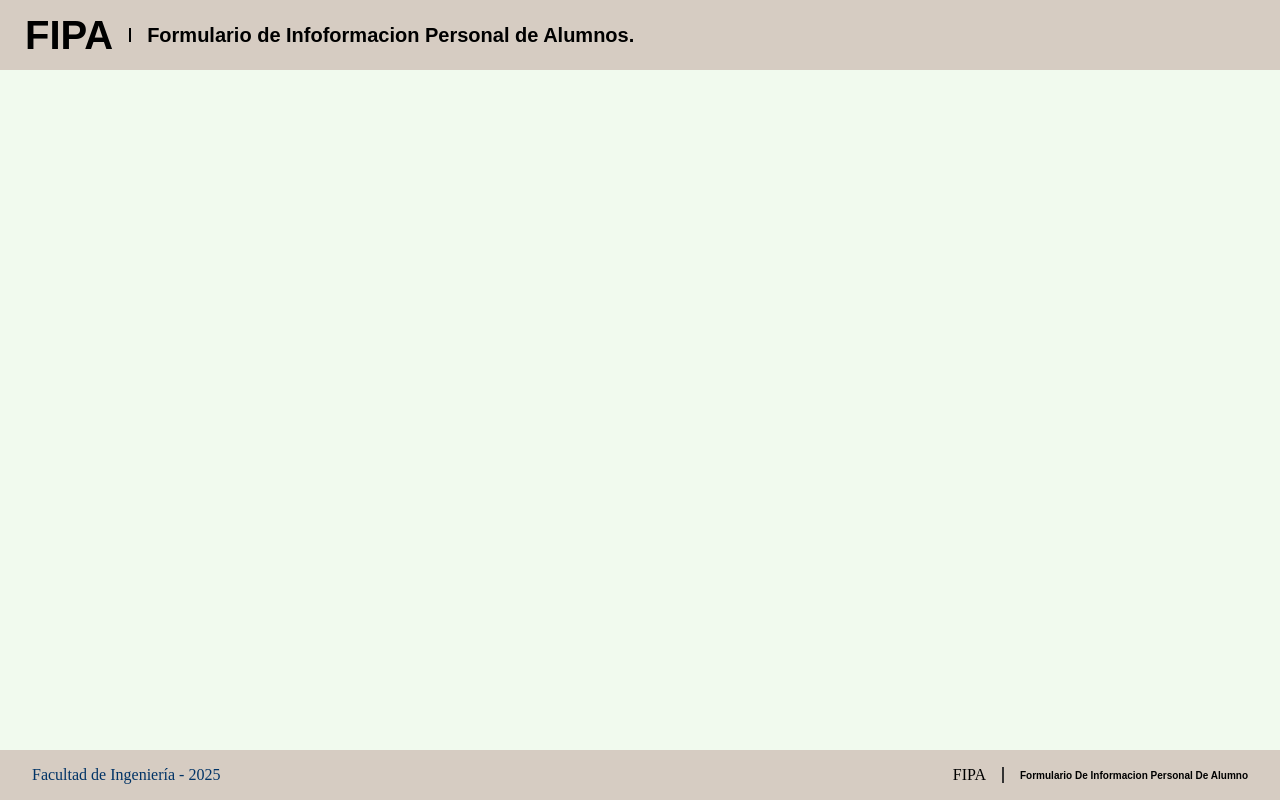
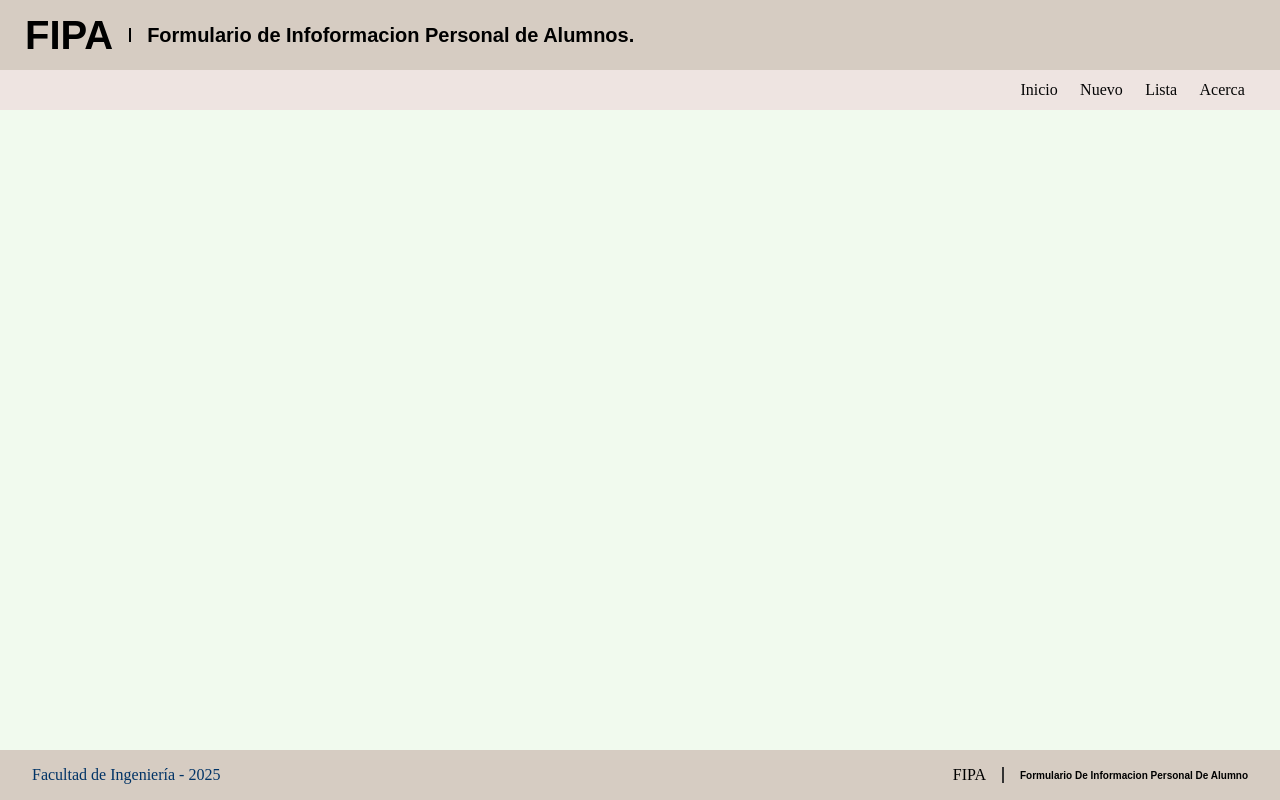
Before and after one commit to Franco46-ochoa/pv_tp5_grupo1, a React (Vite) app: page / in a window 1280 px wide. Built offline with nearby package versions, Linux system fonts and the light colour scheme.

Commit message:
Commit Agregado de  NavBar

```diff
--- a/src/App.jsx
+++ b/src/App.jsx
@@ -1,11 +1,13 @@
 import './Styles/Styles.css'
 import Header from './Components/Header';
 import Footer from './Components/Footer';
+import NavBar from './Components/NavBar';
 
 function App() {
   return (
     <div className='App'>
       <Header />
+      <NavBar/>
       <Footer/>
     </div>
   );
--- /dev/null
+++ b/src/Components/NavBar.jsx
@@ -0,0 +1,19 @@
+import React from 'react'
+import { Link } from 'react-router-dom';
+import  '../Styles/Styles.css'
+
+
+const NavBar = () => {
+  return (
+    <nav className='NavBar'>
+        <div className='Botones'>
+            <Link to="/">Inicio</Link>
+            <Link to="/Nuevo">Nuevo</Link>
+            <Link to="/Lista">Lista</Link>
+            <Link to="/Acerca">Acerca</Link>
+        </div>
+    </nav>
+  )
+}
+
+export default NavBar
--- a/src/Styles/Styles.css
+++ b/src/Styles/Styles.css
@@ -32,7 +32,7 @@
     font-family:Arial, Helvetica, sans-serif;
     font-size: 20px;
 }
-
+/*Footer*/
 .pie_pagina {
   display: flex;
   justify-content: space-between;
@@ -63,3 +63,27 @@
     text-transform: capitalize;
     font-size: 10px;
 }
+/*Nav Bar*/
+.NavBar {
+  background-color: #eee4e1;
+  padding: 0.5rem 2rem;
+  display: flex;
+  justify-content: end;
+  align-items: center;
+}
+.Botones {
+  display: flex;
+  gap: 1rem;
+}
+.Botones a {
+  color: #050505;
+  text-decoration: none;
+  font-size: 1rem;
+  font-weight: 500;
+  padding: 0.2rem;
+  border-radius: 6px;
+}
+.Botones a:hover {
+  background-color: #b2967d;
+  color: #dfd5d5;
+}
--- a/src/main.jsx
+++ b/src/main.jsx
@@ -1,9 +1,11 @@
-import { StrictMode } from 'react'
-import { createRoot } from 'react-dom/client'
-import App from './App.jsx'
+import { createRoot } from 'react-dom/client';
+import App from './App.jsx';
+import { BrowserRouter } from 'react-router-dom';
 
 createRoot(document.getElementById('root')).render(
-  <StrictMode>
-    <App />
-  </StrictMode>,
+
+    <BrowserRouter>
+     <App />
+    </BrowserRouter>
+
 )
```
